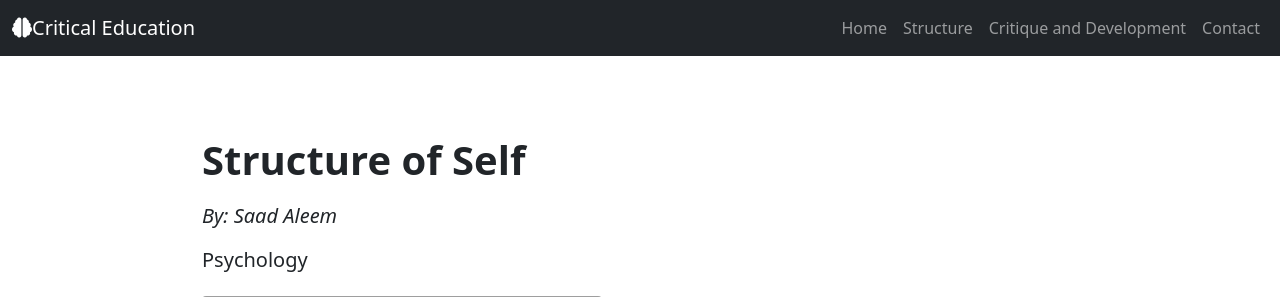
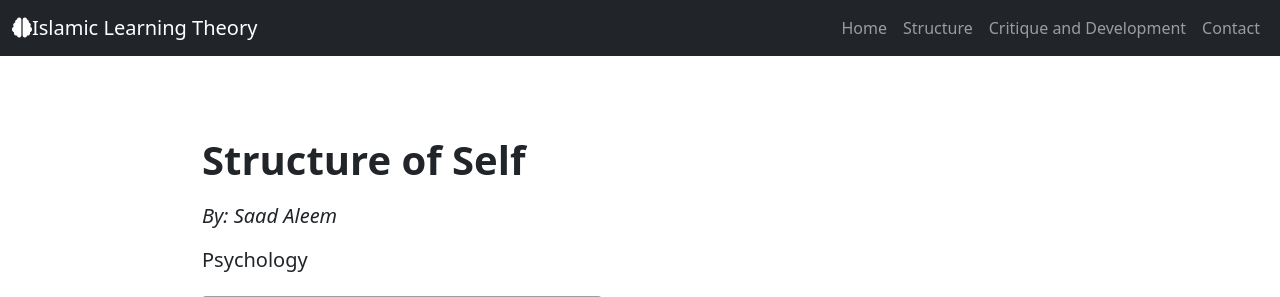
Before and after one commit to Saad-Aleem/islamiclearning, a Django app: page /critique/blogpost/2 in a window 1280 px wide. Shown: the top 297 px of the page. Run offline with Django 3.2, Linux system fonts and the light colour scheme; data comes from the database, SQL or seed files in the repository; parts of the project's set-up code (start-up, migrations or seed data) failed here and were passed over; some libraries are stand-ins or nearby versions; grey boxes are pictures that could not be loaded.

Commit message:
Update blog.html

```diff
--- a/critique/templates/critique/blog.html
+++ b/critique/templates/critique/blog.html
@@ -10,7 +10,7 @@
     <!-- Bootstrap CSS -->
     <link href="https://cdn.jsdelivr.net/npm/bootstrap@5.1.1/dist/css/bootstrap.min.css" rel="stylesheet"
         integrity="sha384-F3w7mX95PdgyTmZZMECAngseQB83DfGTowi0iMjiWaeVhAn4FJkqJByhZMI3AhiU" crossorigin="anonymous">
-    <title>Critical Education</title>
+    <title>Islamic Learning Theory</title>
     <meta name="viewport" content="width=device-width, initial-scale=1.0">
     {% load static %}<link rel="shortcut icon" type="image/svg" href="{% static 'img/brain-solid.svg' %}" alt="Home">
 </head>
@@ -20,7 +20,7 @@
         <nav class="navbar navbar-expand-lg navbar-dark bg-dark">
             <div class="container-fluid">
                 <a class="navbar-brand" href="#">
-                    <i class="fas fa-brain"></i>Critical Education
+                    <i class="fas fa-brain"></i>Islamic Learning Theory
                 </a>
                 <button class="navbar-toggler" type="button" data-bs-toggle="collapse"
                     data-bs-target="#navbarSupportedContent" aria-controls="navbarSupportedContent"
```
